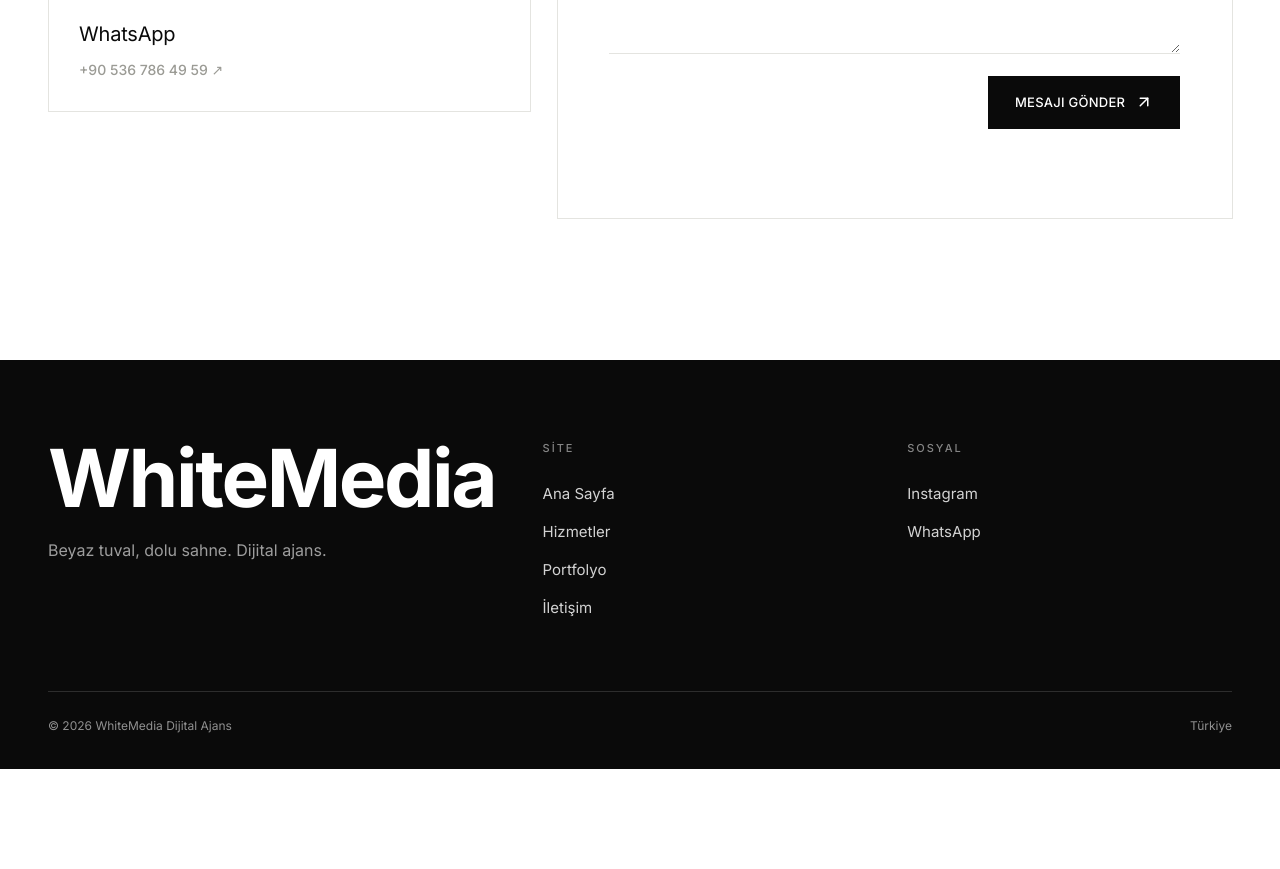
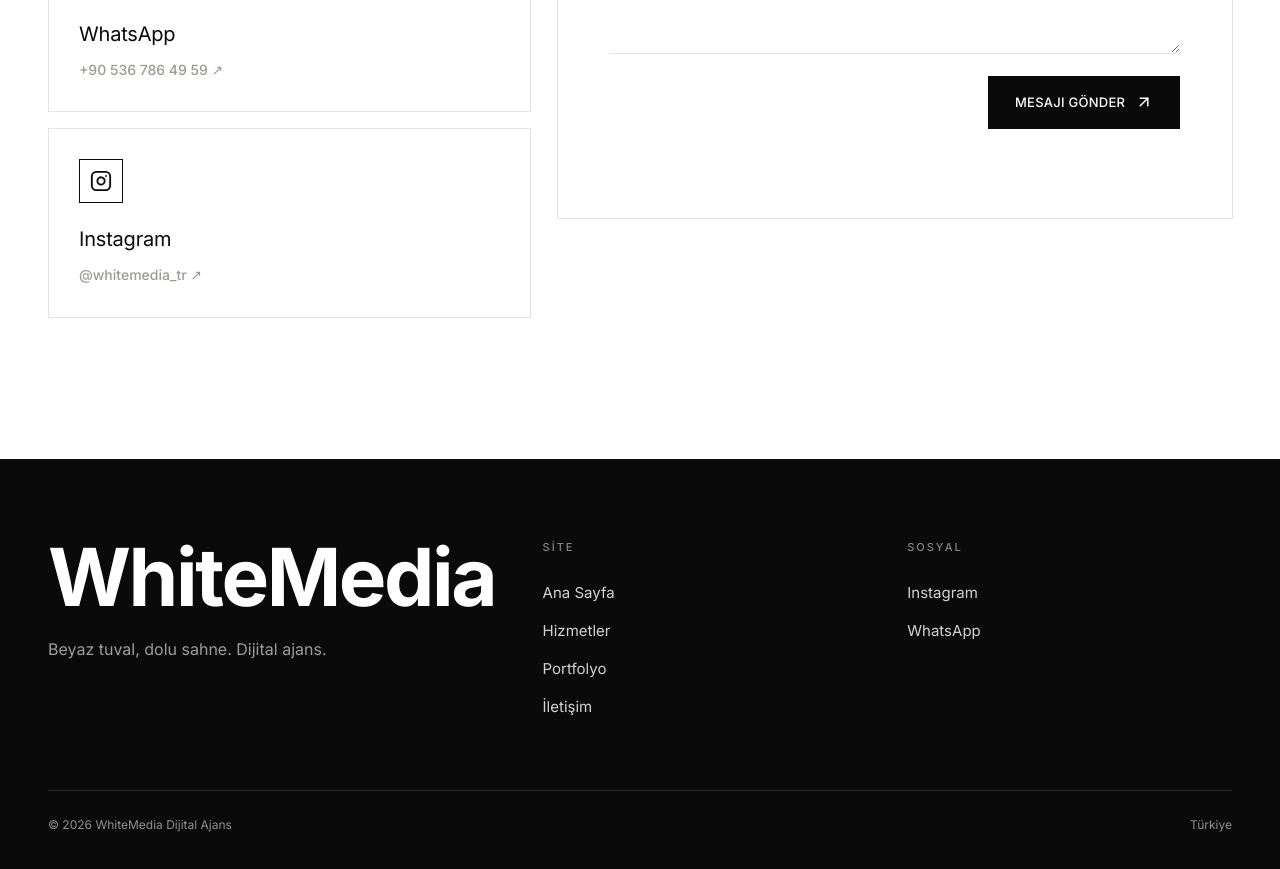
Before and after one commit to Yoursel71/whitemedia, a React (Vite) app: page /iletisim in a window 1280 px wide. Shown: the part 1240-2109 px from the top of the page. Before the commit the page ends 2009 px from the top, so only its background shows below. Built offline with nearby package versions, Linux system fonts and the light colour scheme.

Commit message:
feat(contact): add ready-message Instagram action

```diff
--- a/src/pages/Iletisim.tsx
+++ b/src/pages/Iletisim.tsx
@@ -1,7 +1,19 @@
 import { FormEvent, useState } from "react";
-import { ArrowUpRight, Mail, MapPin, MessageCircle } from "lucide-react";
+import {
+  ArrowUpRight,
+  Instagram,
+  Mail,
+  MapPin,
+  MessageCircle,
+} from "lucide-react";
 import PageMeta from "@/components/PageMeta";
 import { SERVICE_CATALOG } from "@/data/services";
+import {
+  copyProjectInquiryMessage,
+  INSTAGRAM_DM_URL,
+  INSTAGRAM_USERNAME,
+  PROJECT_INQUIRY_MESSAGE,
+} from "@/lib/contact";
 import {
   getWhatsAppUrl,
   WHATSAPP_DISPLAY_NUMBER,
@@ -28,21 +40,9 @@
 ];
 
 const EMAIL_SUBJECT = "White Media - Proje ve Teklif Talebi";
-const EMAIL_BODY = [
-  "Merhaba White Media,",
-  "",
-  "Markam / projem için hizmetleriniz hakkında bilgi ve teklif almak istiyorum.",
-  "",
-  "Ad Soyad:",
-  "Marka / Şirket:",
-  "İlgilendiğim hizmet:",
-  "Proje detayları:",
-  "",
-  "İyi çalışmalar.",
-].join("\n");
 const EMAIL_URL = `mailto:trwhitemedia@gmail.com?subject=${encodeURIComponent(
   EMAIL_SUBJECT
-)}&body=${encodeURIComponent(EMAIL_BODY)}`;
+)}&body=${encodeURIComponent(PROJECT_INQUIRY_MESSAGE)}`;
 
 export default function Iletisim() {
   const whatsappUrl = getWhatsAppUrl();
@@ -50,6 +50,16 @@
   const [note, setNote] = useState("");
   const [noteInk, setNoteInk] = useState(false); // true = --ink, false = --muted
   const [sending, setSending] = useState(false);
+  const [instagramNote, setInstagramNote] = useState("");
+
+  async function onInstagramClick() {
+    const copied = await copyProjectInquiryMessage();
+    setInstagramNote(
+      copied
+        ? "Hazır mesaj kopyalandı — Instagram'da yapıştırabilirsin."
+        : "Instagram sohbeti açılıyor."
+    );
+  }
 
   const set =
     (key: keyof typeof EMPTY) =>
@@ -174,6 +184,33 @@
                   >
                     {WHATSAPP_DISPLAY_NUMBER} ↗
                   </a>
+                </p>
+              </div>
+              <div className="info-card">
+                <div className="info-card__icon">
+                  <Instagram size={22} aria-hidden="true" />
+                </div>
+                <h3>Instagram</h3>
+                <p className="info-card__k">
+                  <a
+                    className="ul"
+                    href={INSTAGRAM_DM_URL}
+                    target="_blank"
+                    rel="noreferrer"
+                    onClick={() => void onInstagramClick()}
+                    aria-label={`Hazır proje mesajını kopyala ve Instagram'da @${INSTAGRAM_USERNAME} hesabına yaz`}
+                    style={{ color: "inherit", fontWeight: 500 }}
+                  >
+                    @{INSTAGRAM_USERNAME} ↗
+                  </a>
+                  {instagramNote && (
+                    <span
+                      aria-live="polite"
+                      style={{ display: "block", marginTop: 8, fontSize: 12 }}
+                    >
+                      {instagramNote}
+                    </span>
+                  )}
                 </p>
               </div>
             </div>
```
